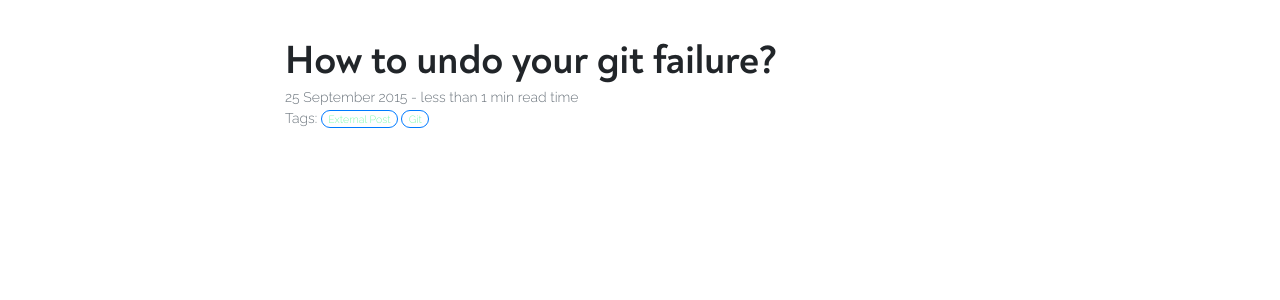
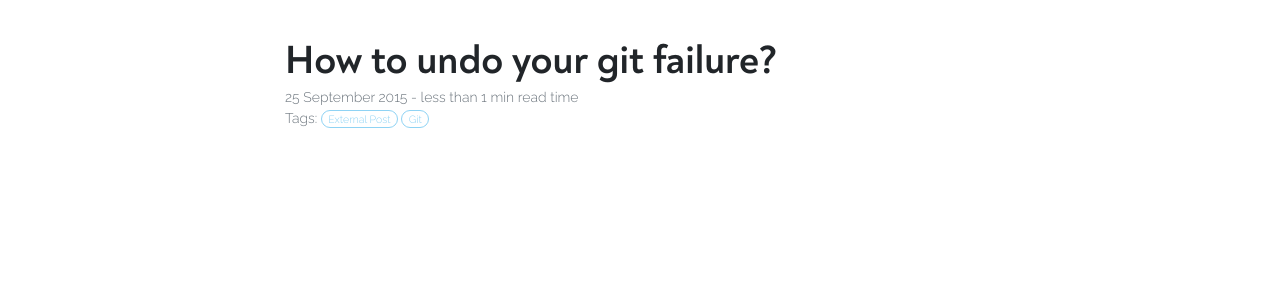
Before and after one commit to mllamazares/mllamazares.github.io, a Jekyll site: the page built from _posts/2015-09-25-how-to-undo-your-git-failure.md, in a window 1280 px wide. Shown: the part 120-420 px from the top of the page. Built offline with Jekyll 4.4.1, drawn with Linux system fonts in a browser that asks for light colours; nearby versions of some CDN libraries; our own code applies the rules of GitHub Pages for plain Markdown files.

Commit message:
Update _base.scss

```diff
--- a/_sass/_base.scss
+++ b/_sass/_base.scss
@@ -62,5 +62,8 @@ a.underline--magical {
 }
 
 .text-primary {
-    color: $secondary !important;
+    color: $primary !important;
 }
+.border-primary {
+    border-color: $primary !important;
+}
```
